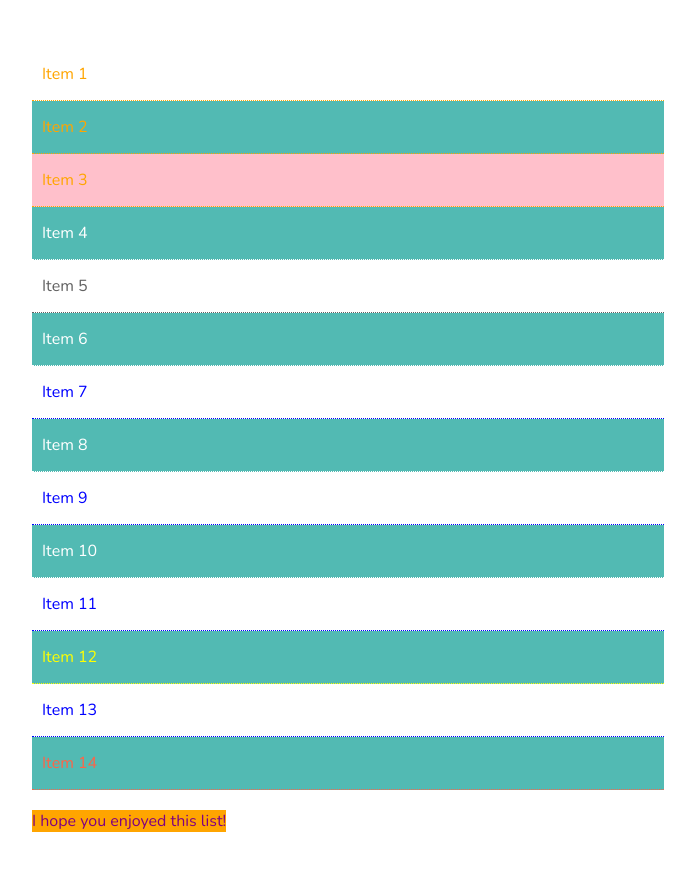
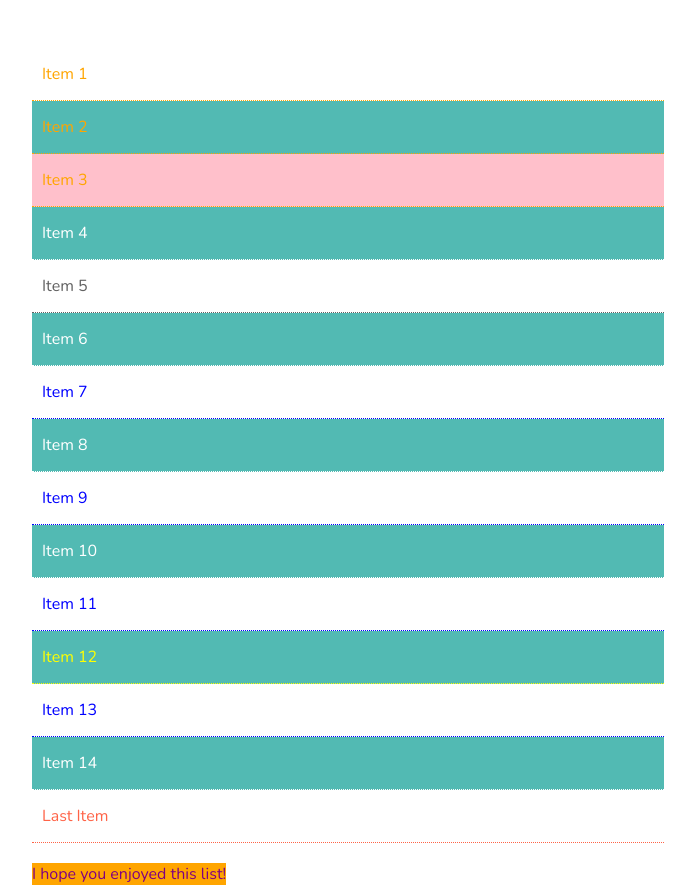
Before and after one commit to bfoley-teamug/pseudo-classes2, a plain HTML site: page index.html in a window 1280 px wide. Shown: the whole page, without its empty margins (312-1007 px from the left). Before the commit the page ends 838 px from the top, so only its background shows below. Drawn offline with nearby package versions, Linux system fonts and the light colour scheme.

Commit message:
added list item

```diff
--- a/index.html
+++ b/index.html
@@ -21,5 +21,6 @@
     <li>Item 12</li>
     <li>Item 13</li>
     <li>Item 14</li>
+    <li>Last Item</li>
 	</ul>
 </body>
```
